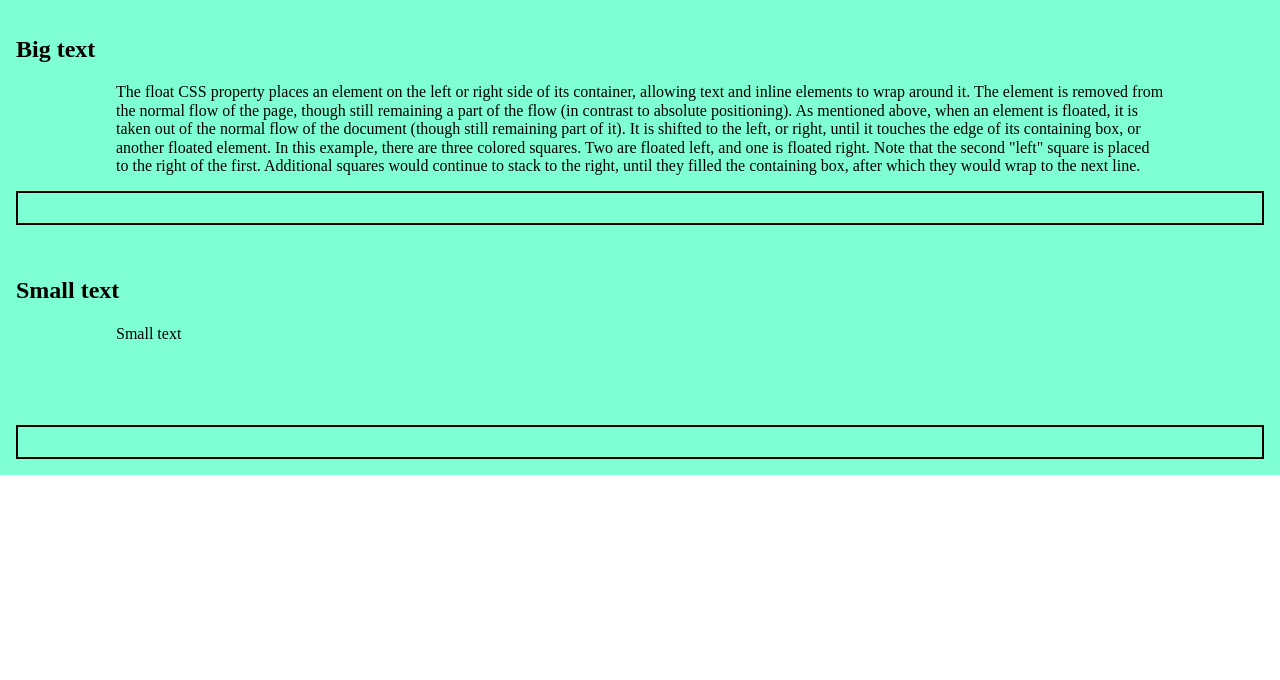
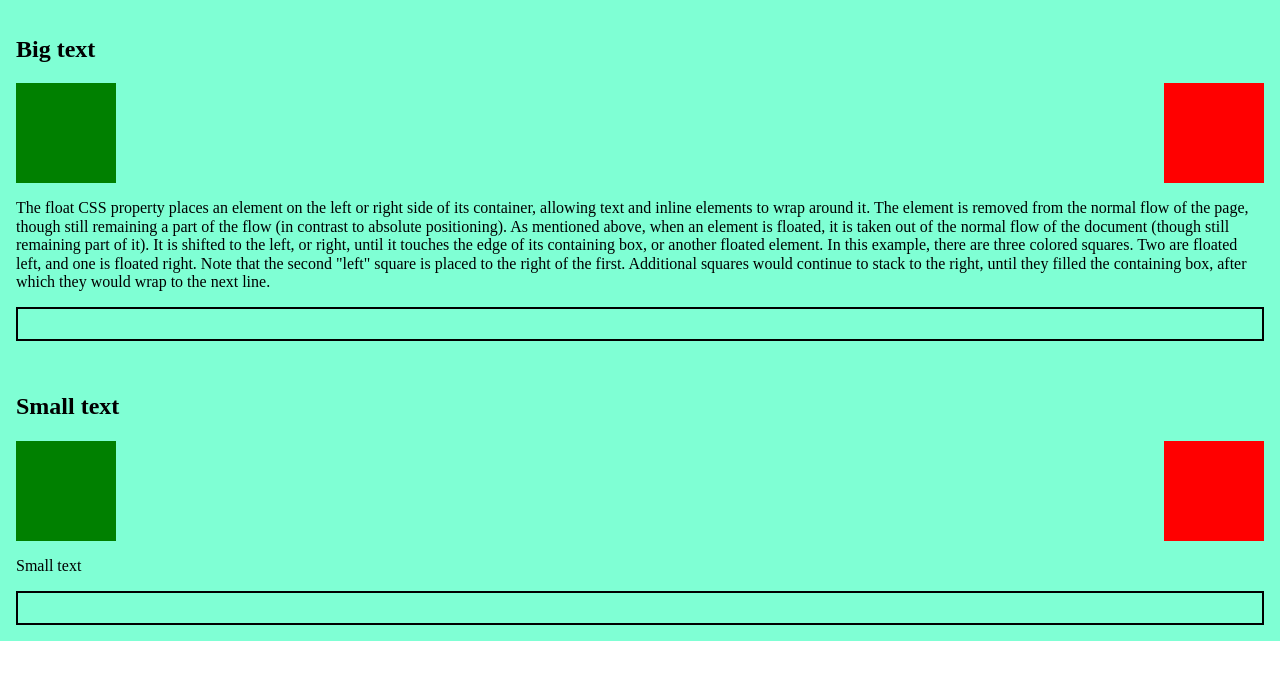
Before and after one commit to Alex666777666/Clearfix, a plain HTML site: page index.html in a window 1280 px wide. Drawn offline with nearby package versions, Linux system fonts and the light colour scheme.

Commit message:
Update styles.css

```diff
--- a/styles.css
+++ b/styles.css
@@ -2,10 +2,12 @@
   box-sizing: 50%;
 }
 .green {
-  float: left;
+  height: 100px;
+  background-color: green;
 }
 .red {
   float: right;
+  background-color: red;
 }
 .footer {
   border: 2px solid black;
```
